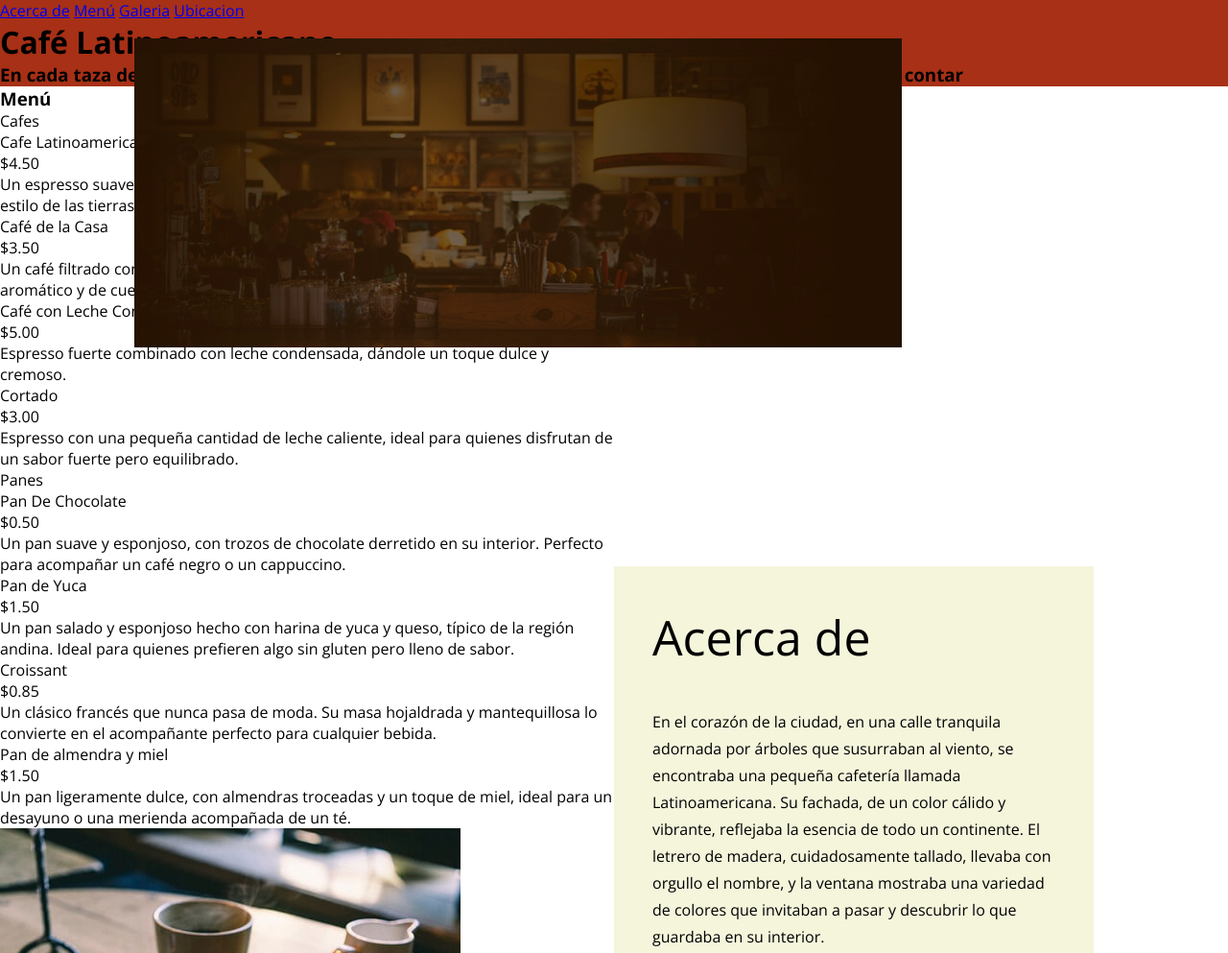
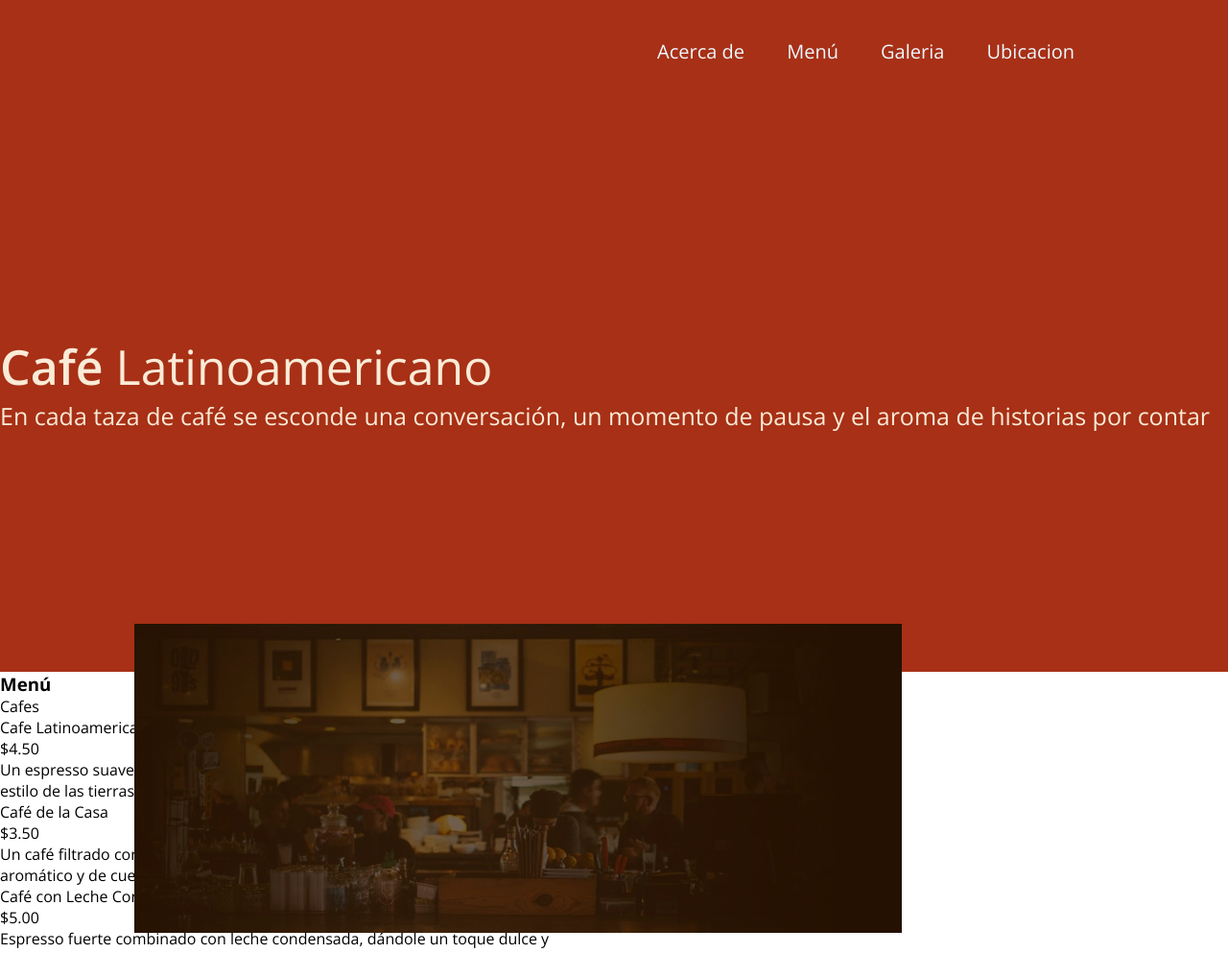
Before and after one commit to Mathalex875/cafeteria, a plain HTML site: page public/cafeteria.html in a window 1280 px wide. Shown: the top 993 px of the page at 96% size. Drawn offline with nearby package versions, Linux system fonts and the light colour scheme; files that its build step writes are made by us from their sources; files whose address does not match are found by name.

Commit message:
version cuatro mejora

```diff
--- a/public/cafeteria.html
+++ b/public/cafeteria.html
@@ -6,20 +6,20 @@
     <title>Cafeteria Latinoamericana</title>
     <link href="https://fonts.googleapis.com/css2?family=Open+Sans:ital,wght@0,300..800;1,300..800&display=swap" rel="stylesheet">
 
-    <link rel="stylesheet" href="estilos/style.css">
+    <link rel="stylesheet" href="../estilos/style.css">
 </head>
-<body background="../img/imagen2.jpg">
+<body>
     <header>
-        <div>
-            <nav>
+        <div class="contenedor">
+            <nav class="menu">
                 <a href="#" id="btn-acerca-de">Acerca de</a>
                 <a href="#" id="btn-menu">Menú</a>
                 <a href="#" id="btn-galeria">Galeria</a>
                 <a href="#" id="btn-ubicacio">Ubicacion</a>
             </nav>
         </div>
-        <div>
-             <h1>Café <span>Latinoamericano</span></h1>
+        <div class="texto">
+             <h1 class="nombre">Café <span>Latinoamericano</span></h1>
              <h3>En cada taza de café se esconde una conversación, un momento de pausa y el aroma de historias por contar</h3>
         </div>
     </header>
```
